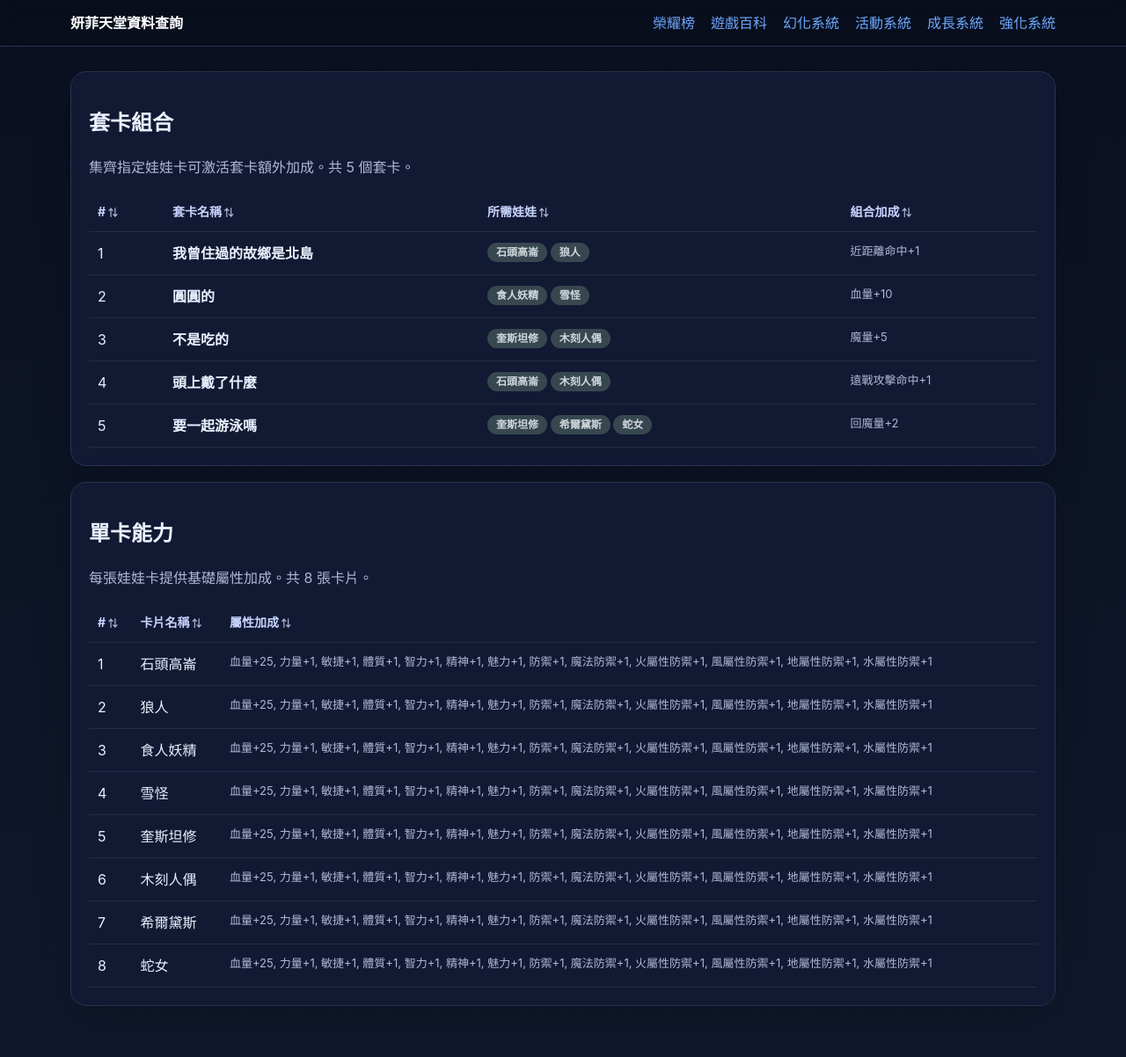
After one commit to justminguo/yanfei-heaven-frontend, a Flask app: page /doll-card-album in a window 1280 px wide. The commit adds this page. Shown: the whole page at 88% size. Run offline with Flask 3, Linux system fonts and the light colour scheme.

Commit message:
feat: 娃娃卡冊頁面，導航調整
- 幻化系統下拉選單移除「合成」連結
- 「卡冊」改名為「變身卡冊」
- 新增「娃娃卡冊」連結與頁面（/doll-card-album）
- 娃娃卡冊包含套卡組合與單卡能力（硬碼資料）

Co-Authored-By: Claude Opus 4.6 (1M context) <noreply@anthropic.com>

```diff
--- a/app.py
+++ b/app.py
@@ -912,6 +912,173 @@ def create_app() -> Flask:
         db.commit()
         return jsonify({"ok": True, "updated": updated})
 
+    # ── 屬性武器強化系統（硬碼資料，來自私服 w_屬性強化系統） ──────────
+    WEAPON_ENHANCE_DATA = {
+        "地": [
+            {"stage": 1, "chance": 100, "scroll_count": 10, "scroll_name": "地屬性強化卷軸", "effects": {"地縛": 1.0}},
+            {"stage": 2, "chance": 70,  "scroll_count": 20, "scroll_name": "地屬性強化卷軸", "effects": {"地縛": 1.5}},
+            {"stage": 3, "chance": 30,  "scroll_count": 30, "scroll_name": "地屬性強化卷軸", "effects": {"地縛": 2.0}},
+            {"stage": 4, "chance": 20,  "scroll_count": 40, "scroll_name": "地屬性強化卷軸", "effects": {"地縛": 2.5}},
+            {"stage": 5, "chance": 10,  "scroll_count": 55, "scroll_name": "地屬性強化卷軸", "effects": {"地縛": 3.0}},
+            {"stage": 6, "chance": 5,   "scroll_count": 60, "scroll_name": "地屬性強化卷軸", "effects": {"地縛": 3.5}},
+            {"stage": 7, "chance": 3,   "scroll_count": 65, "scroll_name": "地屬性強化卷軸", "effects": {"地縛": 4.0}},
+            {"stage": 8, "chance": 4,   "scroll_count": 70, "scroll_name": "地屬性強化卷軸", "effects": {"地縛": 4.5}},
+            {"stage": 9, "chance": 2,   "scroll_count": 80, "scroll_name": "地屬性強化卷軸", "effects": {"地縛": 5.0}},
+        ],
+        "水": [
+            {"stage": 1, "chance": 100, "scroll_count": 10, "scroll_name": "水屬性強化卷軸", "effects": {"吸魔": 3}},
+            {"stage": 2, "chance": 70,  "scroll_count": 20, "scroll_name": "水屬性強化卷軸", "effects": {"吸魔": 5}},
+            {"stage": 3, "chance": 30,  "scroll_count": 30, "scroll_name": "水屬性強化卷軸", "effects": {"吸魔": 7}},
+            {"stage": 4, "chance": 20,  "scroll_count": 40, "scroll_name": "水屬性強化卷軸", "effects": {"吸魔": 10}},
+            {"stage": 5, "chance": 10,  "scroll_count": 55, "scroll_name": "水屬性強化卷軸", "effects": {"吸魔": 13}},
+            {"stage": 6, "chance": 5,   "scroll_count": 60, "scroll_name": "水屬性強化卷軸", "effects": {"吸魔": 16}},
+            {"stage": 7, "chance": 4,   "scroll_count": 65, "scroll_name": "水屬性強化卷軸", "effects": {"吸魔": 20}},
+            {"stage": 8, "chance": 3,   "scroll_count": 70, "scroll_name": "水屬性強化卷軸", "effects": {"吸魔": 25}},
+            {"stage": 9, "chance": 2,   "scroll_count": 80, "scroll_name": "水屬性強化卷軸", "effects": {"吸魔": 30}},
+        ],
+        "火": [
+            {"stage": 1, "chance": 100, "scroll_count": 10, "scroll_name": "火屬性強化卷軸", "effects": {"吸血": 10}},
+            {"stage": 2, "chance": 70,  "scroll_count": 20, "scroll_name": "火屬性強化卷軸", "effects": {"吸血": 20}},
+            {"stage": 3, "chance": 30,  "scroll_count": 30, "scroll_name": "火屬性強化卷軸", "effects": {"吸血": 30}},
+            {"stage": 4, "chance": 20,  "scroll_count": 40, "scroll_name": "火屬性強化卷軸", "effects": {"吸血": 40}},
+            {"stage": 5, "chance": 10,  "scroll_count": 55, "scroll_name": "火屬性強化卷軸", "effects": {"吸血": 50}},
+            {"stage": 6, "chance": 5,   "scroll_count": 60, "scroll_name": "火屬性強化卷軸", "effects": {"吸血": 60}},
+            {"stage": 7, "chance": 4,   "scroll_count": 65, "scroll_name": "火屬性強化卷軸", "effects": {"吸血": 70}},
+            {"stage": 8, "chance": 3,   "scroll_count": 70, "scroll_name": "火屬性強化卷軸", "effects": {"吸血": 80}},
+            {"stage": 9, "chance": 2,   "scroll_count": 100, "scroll_name": "火屬性強化卷軸", "effects": {"吸血": 100}},
+        ],
+        "風": [
+            {"stage": 1, "chance": 100, "scroll_count": 10, "scroll_name": "風屬性強化卷軸", "effects": {"傷害提升": 0.8}},
+            {"stage": 2, "chance": 70,  "scroll_count": 20, "scroll_name": "風屬性強化卷軸", "effects": {"傷害提升": 1.0}},
+            {"stage": 3, "chance": 30,  "scroll_count": 30, "scroll_name": "風屬性強化卷軸", "effects": {"傷害提升": 1.2}},
+            {"stage": 4, "chance": 20,  "scroll_count": 40, "scroll_name": "風屬性強化卷軸", "effects": {"傷害提升": 1.3}},
+            {"stage": 5, "chance": 10,  "scroll_count": 55, "scroll_name": "風屬性強化卷軸", "effects": {"傷害提升": 1.4}},
+            {"stage": 6, "chance": 5,   "scroll_count": 60, "scroll_name": "風屬性強化卷軸", "effects": {"傷害提升": 1.5}},
+            {"stage": 7, "chance": 4,   "scroll_count": 65, "scroll_name": "風屬性強化卷軸", "effects": {"傷害提升": 1.6}},
+            {"stage": 8, "chance": 3,   "scroll_count": 70, "scroll_name": "風屬性強化卷軸", "effects": {"傷害提升": 1.7}},
+            {"stage": 9, "chance": 2,   "scroll_count": 80, "scroll_name": "風屬性強化卷軸", "effects": {"傷害提升": 1.8}},
+        ],
+    }
+
+    @app.route("/weapon-enhance")
+    def weapon_enhance():
+        tab = request.args.get("tab", "地")
+        if tab not in WEAPON_ENHANCE_DATA:
+            tab = "地"
+        return render_template(
+            "weapon_enhance.html",
+            tab=tab,
+            elements=list(WEAPON_ENHANCE_DATA.keys()),
+            rows=WEAPON_ENHANCE_DATA[tab],
+        )
+
+    # ── 隨機炫色系統（硬碼資料，來自私服 w_隨機能力炫色*） ──────────
+    COLOR_ENHANCE_GRADES = [
+        {"type": 1,  "note": "霸王色", "type_name": "超神話", "color_code": "fU", "css_color": "#FFD700"},
+        {"type": 2,  "note": "武裝色", "type_name": "超神",   "color_code": "f0", "css_color": "#FF4500"},
+        {"type": 3,  "note": "見聞色", "type_name": "神話",   "color_code": "f2", "css_color": "#DA70D6"},
+        {"type": 4,  "note": "傳說",   "type_name": "傳說",   "color_code": "f:", "css_color": "#C9920A"},
+        {"type": 5,  "note": "史詩",   "type_name": "史詩",   "color_code": "fA", "css_color": "#E06C00"},
+        {"type": 6,  "note": "英雄",   "type_name": "英雄",   "color_code": "fW", "css_color": "#4169E1"},
+        {"type": 7,  "note": "稀有",   "type_name": "稀有",   "color_code": "fK", "css_color": "#2E8B57"},
+        {"type": 8,  "note": "卓越",   "type_name": "卓越",   "color_code": "fM", "css_color": "#20B2AA"},
+        {"type": 9,  "note": "罕見",   "type_name": "罕見",   "color_code": "fH", "css_color": "#87CEEB"},
+        {"type": 10, "note": "常見",   "type_name": "常見",   "color_code": "f?", "css_color": "#BDB76B"},
+        {"type": 11, "note": "普通",   "type_name": "普通",   "color_code": "fR", "css_color": "#A9A9A9"},
+        {"type": 12, "note": "一般",   "type_name": "一般",   "color_code": "fG", "css_color": "#696969"},
+    ]
+
+    COLOR_ENHANCE_WEAPON = [
+        {"type": 1,  "ran": 5,  "Attack": 25, "Hit": 25, "Sp": 5, "Str": 4, "Dex": 4, "Int": 4, "Con": 2, "Cha": 2, "Wis": 2, "Hp": 200, "Mp": 200, "Mr": 15, "ReductionDmg": 3},
+        {"type": 2,  "ran": 8,  "Attack": 21, "Hit": 21, "Sp": 4, "Str": 3, "Dex": 3, "Int": 3, "Con": 1, "Cha": 1, "Wis": 1, "Hp": 100, "Mp": 100, "Mr": 10, "ReductionDmg": 2},
+        {"type": 3,  "ran": 10, "Attack": 19, "Hit": 19, "Sp": 4, "Str": 2, "Dex": 2, "Int": 2, "Con": 1, "Cha": 1, "Wis": 1, "Hp": 50,  "Mp": 50,  "Mr": 5,  "ReductionDmg": 1},
+        {"type": 4,  "ran": 15, "Attack": 17, "Hit": 17, "Sp": 3, "Str": 2, "Dex": 2, "Int": 2, "Con": 0, "Cha": 0, "Wis": 0, "Hp": 0,   "Mp": 0,   "Mr": 0,  "ReductionDmg": 0},
+        {"type": 5,  "ran": 20, "Attack": 15, "Hit": 15, "Sp": 3, "Str": 2, "Dex": 2, "Int": 2, "Con": 0, "Cha": 0, "Wis": 0, "Hp": 0,   "Mp": 0,   "Mr": 0,  "ReductionDmg": 0},
+        {"type": 6,  "ran": 30, "Attack": 13, "Hit": 13, "Sp": 3, "Str": 1, "Dex": 1, "Int": 1, "Con": 0, "Cha": 0, "Wis": 0, "Hp": 0,   "Mp": 0,   "Mr": 0,  "ReductionDmg": 0},
+        {"type": 7,  "ran": 60, "Attack": 11, "Hit": 11, "Sp": 2, "Str": 1, "Dex": 1, "Int": 1, "Con": 0, "Cha": 0, "Wis": 0, "Hp": 0,   "Mp": 0,   "Mr": 0,  "ReductionDmg": 0},
+        {"type": 8,  "ran": 70, "Attack": 9,  "Hit": 9,  "Sp": 2, "Str": 1, "Dex": 1, "Int": 1, "Con": 0, "Cha": 0, "Wis": 0, "Hp": 0,   "Mp": 0,   "Mr": 0,  "ReductionDmg": 0},
+        {"type": 9,  "ran": 80, "Attack": 7,  "Hit": 7,  "Sp": 2, "Str": 0, "Dex": 0, "Int": 0, "Con": 0, "Cha": 0, "Wis": 0, "Hp": 0,   "Mp": 0,   "Mr": 0,  "ReductionDmg": 0},
+        {"type": 10, "ran": 90, "Attack": 5,  "Hit": 5,  "Sp": 1, "Str": 0, "Dex": 0, "Int": 0, "Con": 0, "Cha": 0, "Wis": 0, "Hp": 0,   "Mp": 0,   "Mr": 0,  "ReductionDmg": 0},
+        {"type": 11, "ran": 90, "Attack": 3,  "Hit": 3,  "Sp": 1, "Str": 0, "Dex": 0, "Int": 0, "Con": 0, "Cha": 0, "Wis": 0, "Hp": 0,   "Mp": 0,   "Mr": 0,  "ReductionDmg": 0},
+        {"type": 12, "ran": 90, "Attack": 1,  "Hit": 1,  "Sp": 1, "Str": 0, "Dex": 0, "Int": 0, "Con": 0, "Cha": 0, "Wis": 0, "Hp": 0,   "Mp": 0,   "Mr": 0,  "ReductionDmg": 0},
+    ]
+
+    COLOR_ENHANCE_ARMOR = [
+        {"type": 1,  "ran": 5,  "Str": 2, "Dex": 2, "Int": 2, "Con": 2, "Cha": 2, "Wis": 2, "Hp": 60, "Mp": 60, "Mr": 5, "ReductionDmg": 5, "Hpr": 10, "Mpr": 10},
+        {"type": 2,  "ran": 8,  "Str": 1, "Dex": 1, "Int": 1, "Con": 1, "Cha": 1, "Wis": 1, "Hp": 55, "Mp": 55, "Mr": 4, "ReductionDmg": 4, "Hpr": 8,  "Mpr": 8},
+        {"type": 3,  "ran": 10, "Str": 1, "Dex": 1, "Int": 1, "Con": 1, "Cha": 1, "Wis": 1, "Hp": 50, "Mp": 50, "Mr": 3, "ReductionDmg": 4, "Hpr": 8,  "Mpr": 8},
+        {"type": 4,  "ran": 15, "Str": 0, "Dex": 0, "Int": 0, "Con": 0, "Cha": 0, "Wis": 0, "Hp": 45, "Mp": 45, "Mr": 2, "ReductionDmg": 3, "Hpr": 6,  "Mpr": 6},
+        {"type": 5,  "ran": 20, "Str": 0, "Dex": 0, "Int": 0, "Con": 0, "Cha": 0, "Wis": 0, "Hp": 40, "Mp": 40, "Mr": 1, "ReductionDmg": 3, "Hpr": 6,  "Mpr": 6},
+        {"type": 6,  "ran": 30, "Str": 0, "Dex": 0, "Int": 0, "Con": 0, "Cha": 0, "Wis": 0, "Hp": 35, "Mp": 35, "Mr": 0, "ReductionDmg": 3, "Hpr": 6,  "Mpr": 6},
+        {"type": 7,  "ran": 60, "Str": 0, "Dex": 0, "Int": 0, "Con": 0, "Cha": 0, "Wis": 0, "Hp": 30, "Mp": 30, "Mr": 0, "ReductionDmg": 2, "Hpr": 4,  "Mpr": 4},
+        {"type": 8,  "ran": 70, "Str": 0, "Dex": 0, "Int": 0, "Con": 0, "Cha": 0, "Wis": 0, "Hp": 25, "Mp": 25, "Mr": 0, "ReductionDmg": 2, "Hpr": 4,  "Mpr": 4},
+        {"type": 9,  "ran": 80, "Str": 0, "Dex": 0, "Int": 0, "Con": 0, "Cha": 0, "Wis": 0, "Hp": 20, "Mp": 20, "Mr": 0, "ReductionDmg": 2, "Hpr": 4,  "Mpr": 4},
+        {"type": 10, "ran": 90, "Str": 0, "Dex": 0, "Int": 0, "Con": 0, "Cha": 0, "Wis": 0, "Hp": 15, "Mp": 15, "Mr": 0, "ReductionDmg": 1, "Hpr": 2,  "Mpr": 2},
+        {"type": 11, "ran": 90, "Str": 0, "Dex": 0, "Int": 0, "Con": 0, "Cha": 0, "Wis": 0, "Hp": 10, "Mp": 10, "Mr": 0, "ReductionDmg": 1, "Hpr": 2,  "Mpr": 2},
+        {"type": 12, "ran": 90, "Str": 0, "Dex": 0, "Int": 0, "Con": 0, "Cha": 0, "Wis": 0, "Hp": 5,  "Mp": 5,  "Mr": 0, "ReductionDmg": 1, "Hpr": 2,  "Mpr": 2},
+    ]
+
+    COLOR_ENHANCE_SCROLLS = [
+        {"item_id": 92159, "name": "洗煉(炫裝武色)"},
+        {"item_id": 95185, "name": "洗煉武器石"},
+        {"item_id": 95183, "name": "洗煉防具石"},
+        {"item_id": 92232, "name": "炫色卷軸箱"},
+        {"item_id": 92100, "name": "對單屬性武器洗煉卷軸(捨棄)"},
+        {"item_id": 92101, "name": "對雙屬性武器洗煉卷軸(捨棄)"},
+        {"item_id": 92102, "name": "對三屬性武器洗煉卷軸(捨棄)"},
+        {"item_id": 92097, "name": "對單屬性防具洗煉卷軸(捨棄)"},
+        {"item_id": 92098, "name": "對雙屬性防具洗煉卷軸(捨棄)"},
+        {"item_id": 92099, "name": "對三屬性防具洗煉卷軸(捨棄)"},
+    ]
+
+    @app.route("/color-enhance")
+    def color_enhance():
+        tab = request.args.get("tab", "weapon")
+        if tab not in ("weapon", "armor"):
+            tab = "weapon"
+        grades_map = {g["type"]: g for g in COLOR_ENHANCE_GRADES}
+        data = COLOR_ENHANCE_WEAPON if tab == "weapon" else COLOR_ENHANCE_ARMOR
+        rows = []
+        for d in data:
+            g = grades_map.get(d["type"], {})
+            rows.append({**d, **g})
+        return render_template(
+            "color_enhance.html",
+            tab=tab,
+            rows=rows,
+            scrolls=COLOR_ENHANCE_SCROLLS,
+        )
+
+    # ── 娃娃卡冊 ────────────────────────────────────────────────
+    @app.route("/doll-card-album")
+    def doll_card_album():
+        # 單卡能力（硬碼，不連私服）
+        DOLL_CARDS = [
+            {"seq": 1, "name": "石頭高崙", "item_id": 49210, "attrs": "血量+25, 力量+1, 敏捷+1, 體質+1, 智力+1, 精神+1, 魅力+1, 防禦+1, 魔法防禦+1, 火屬性防禦+1, 風屬性防禦+1, 地屬性防禦+1, 水屬性防禦+1"},
+            {"seq": 2, "name": "狼人", "item_id": 49211, "attrs": "血量+25, 力量+1, 敏捷+1, 體質+1, 智力+1, 精神+1, 魅力+1, 防禦+1, 魔法防禦+1, 火屬性防禦+1, 風屬性防禦+1, 地屬性防禦+1, 水屬性防禦+1"},
+            {"seq": 3, "name": "食人妖精", "item_id": 49212, "attrs": "血量+25, 力量+1, 敏捷+1, 體質+1, 智力+1, 精神+1, 魅力+1, 防禦+1, 魔法防禦+1, 火屬性防禦+1, 風屬性防禦+1, 地屬性防禦+1, 水屬性防禦+1"},
+            {"seq": 4, "name": "雪怪", "item_id": 49213, "attrs": "血量+25, 力量+1, 敏捷+1, 體質+1, 智力+1, 精神+1, 魅力+1, 防禦+1, 魔法防禦+1, 火屬性防禦+1, 風屬性防禦+1, 地屬性防禦+1, 水屬性防禦+1"},
+            {"seq": 5, "name": "奎斯坦修", "item_id": 49214, "attrs": "血量+25, 力量+1, 敏捷+1, 體質+1, 智力+1, 精神+1, 魅力+1, 防禦+1, 魔法防禦+1, 火屬性防禦+1, 風屬性防禦+1, 地屬性防禦+1, 水屬性防禦+1"},
+            {"seq": 6, "name": "木刻人偶", "item_id": 49215, "attrs": "血量+25, 力量+1, 敏捷+1, 體質+1, 智力+1, 精神+1, 魅力+1, 防禦+1, 魔法防禦+1, 火屬性防禦+1, 風屬性防禦+1, 地屬性防禦+1, 水屬性防禦+1"},
+            {"seq": 7, "name": "希爾黛斯", "item_id": 49216, "attrs": "血量+25, 力量+1, 敏捷+1, 體質+1, 智力+1, 精神+1, 魅力+1, 防禦+1, 魔法防禦+1, 火屬性防禦+1, 風屬性防禦+1, 地屬性防禦+1, 水屬性防禦+1"},
+            {"seq": 8, "name": "蛇女", "item_id": 49217, "attrs": "血量+25, 力量+1, 敏捷+1, 體質+1, 智力+1, 精神+1, 魅力+1, 防禦+1, 魔法防禦+1, 火屬性防禦+1, 風屬性防禦+1, 地屬性防禦+1, 水屬性防禦+1"},
+        ]
+
+        # 套卡組合（硬碼）
+        DOLL_SUITS = [
+            {"seq": 1, "name": "我曾住過的故鄉是北島", "required": ["石頭高崙", "狼人"], "attrs": "近距離命中+1"},
+            {"seq": 2, "name": "圓圓的", "required": ["食人妖精", "雪怪"], "attrs": "血量+10"},
+            {"seq": 3, "name": "不是吃的", "required": ["奎斯坦修", "木刻人偶"], "attrs": "魔量+5"},
+            {"seq": 4, "name": "頭上戴了什麼", "required": ["石頭高崙", "木刻人偶"], "attrs": "遠戰攻擊命中+1"},
+            {"seq": 5, "name": "要一起游泳嗎", "required": ["奎斯坦修", "希爾黛斯", "蛇女"], "attrs": "回魔量+2"},
+        ]
+
+        return render_template(
+            "doll_card_album.html",
+            cards=DOLL_CARDS,
+            suits=DOLL_SUITS,
+        )
+
     init_db(app)
     return app
 
--- a/static/style.css
+++ b/static/style.css
@@ -14,6 +14,7 @@ th[data-sort]{cursor:pointer;user-select:none;white-space:nowrap}th[data-sort]::
 .grade-tabs .tab.active,.grade-tabs .tab:hover{background:#1c2b54;color:var(--text);border-color:var(--accent)}
 .dropdown{position:relative}.dropdown-toggle{cursor:pointer;color:var(--accent);padding:4px 0}.dropdown-menu{display:none;position:absolute;top:100%;left:0;background:#121933;border:1px solid var(--line);border-radius:10px;min-width:140px;padding:6px 0;z-index:100;box-shadow:0 8px 24px rgba(0,0,0,.4)}.dropdown-menu a{display:block;padding:8px 16px;color:var(--text);white-space:nowrap}.dropdown-menu a:hover{background:#1c2b54;color:var(--accent)}.dropdown:hover>.dropdown-menu{display:block}@media(max-width:768px){.nav{flex-wrap:wrap}.dropdown-menu{position:static;border:none;box-shadow:none;padding:0 0 0 12px;background:transparent}.dropdown:hover>.dropdown-menu,.dropdown-menu{display:none}.dropdown.open>.dropdown-menu{display:block}}
 .drop-detail td{background:#0a0e1a;padding:12px 16px}.drop-detail .simple-table{margin:0;background:transparent}.drop-detail .simple-table td,.drop-detail .simple-table th{padding:6px 10px}
+.badge-effect{background:#1c2b54;color:#6ea8fe;border:1px solid #293252}
 .grade-normal{color:#fff}
 .grade-rare{color:#3498db;font-weight:600}
 .grade-hero{color:#e74c3c;font-weight:700}
--- a/templates/base.html
+++ b/templates/base.html
@@ -30,8 +30,8 @@
           <div class="dropdown-menu">
             <a href="{{ url_for('polymorphs') }}">變身</a>
             <a href="{{ url_for('dolls') }}">娃娃</a>
-            <a href="{{ url_for('card_album') }}">卡冊</a>
-            <a href="{{ url_for('synthesis') }}">合成</a>
+            <a href="{{ url_for('card_album') }}">變身卡冊</a>
+            <a href="{{ url_for('doll_card_album') }}">娃娃卡冊</a>
           </div>
         </div>
         <div class="dropdown">
@@ -46,6 +46,13 @@
           <span class="dropdown-toggle">成長系統</span>
           <div class="dropdown-menu">
             <a href="{{ url_for('tattoo') }}">紋樣</a>
+          </div>
+        </div>
+        <div class="dropdown">
+          <span class="dropdown-toggle">強化系統</span>
+          <div class="dropdown-menu">
+            <a href="{{ url_for('weapon_enhance') }}">屬性強化</a>
+            <a href="{{ url_for('color_enhance') }}">炫色強化</a>
           </div>
         </div>
       </nav>
--- /dev/null
+++ b/templates/doll_card_album.html
@@ -0,0 +1,54 @@
+{% extends "base.html" %}
+{% block title %}娃娃卡冊 — 妍菲天堂資料查詢{% endblock %}
+{% block content %}
+<section class="card">
+  <h1>套卡組合</h1>
+  <p class="muted">集齊指定娃娃卡可激活套卡額外加成。共 {{ suits|length }} 個套卡。</p>
+  <div class="table-wrap">
+    <table data-sortable>
+      <thead>
+        <tr><th>#</th><th>套卡名稱</th><th>所需娃娃</th><th>組合加成</th></tr>
+      </thead>
+      <tbody>
+        {% for r in suits %}
+        <tr>
+          <td>{{ r.seq }}</td>
+          <td><strong>{{ r.name }}</strong></td>
+          <td style="font-size:13px">
+            {% for c in r.required %}
+              <span class="badge badge-normal">{{ c }}</span>
+            {% endfor %}
+          </td>
+          <td class="muted" style="font-size:13px">{{ r.attrs }}</td>
+        </tr>
+        {% else %}
+        <tr><td colspan="4">查無資料</td></tr>
+        {% endfor %}
+      </tbody>
+    </table>
+  </div>
+</section>
+
+<section class="card">
+  <h2>單卡能力</h2>
+  <p class="muted">每張娃娃卡提供基礎屬性加成。共 {{ cards|length }} 張卡片。</p>
+  <div class="table-wrap">
+    <table data-sortable>
+      <thead>
+        <tr><th>#</th><th>卡片名稱</th><th>屬性加成</th></tr>
+      </thead>
+      <tbody>
+        {% for r in cards %}
+        <tr>
+          <td>{{ r.seq }}</td>
+          <td>{{ r.name }}</td>
+          <td class="muted" style="font-size:13px">{{ r.attrs }}</td>
+        </tr>
+        {% else %}
+        <tr><td colspan="3">查無資料</td></tr>
+        {% endfor %}
+      </tbody>
+    </table>
+  </div>
+</section>
+{% endblock %}
```
Also changed, not shown: templates/color_enhance.html (added, +89 -0 lines), templates/weapon_enhance.html (added, +44 -0 lines), 2 other files.
